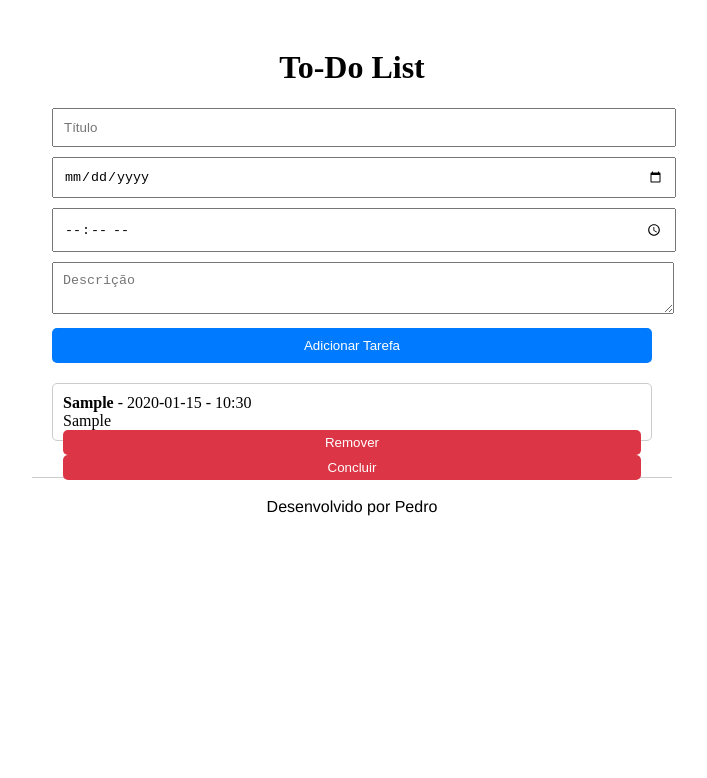
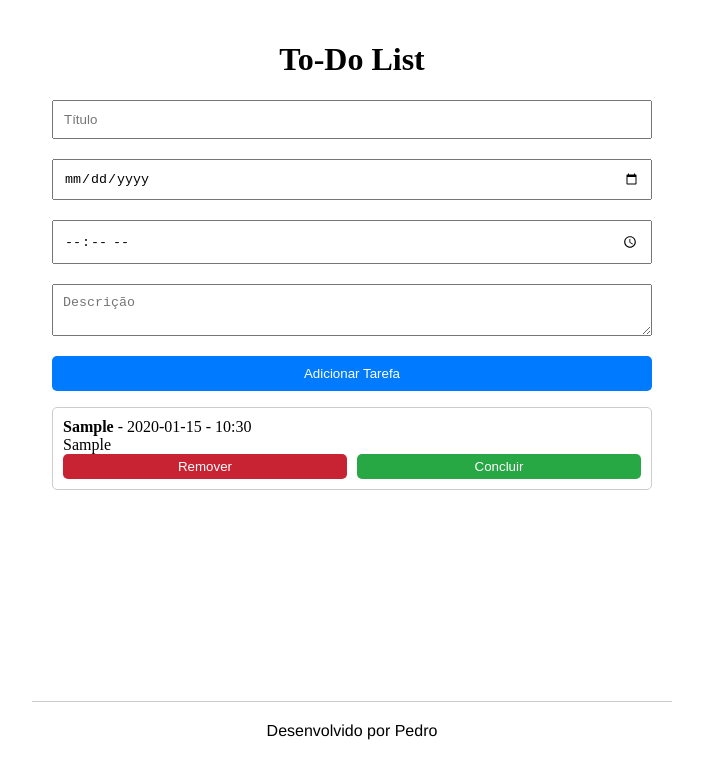
Before and after one commit to ifpi-picos/js-dom-api-devpedrohrd, a plain HTML site: page index.html in a window 1280 px wide. Both pictures are taken after typing "Sample", "2020-01-15", "10:30", "Sample" into the empty fields and a click on the button "Adicionar Tarefa". Shown: the whole page, without its empty margins (288-995 px from the left). Drawn offline with Linux system fonts and the light colour scheme.

Commit message:
feat: add estilização de botões e layout

```diff
--- a/styles.css
+++ b/styles.css
@@ -1,4 +1,14 @@
+body{
+  height: calc(100vh - 40px);
+  display: flex;
+  flex-direction: column;
+  justify-content: space-between;
+  width: 100%;
+  margin: 0;
+}
+
 .container {
+  width: 100%;
   max-width: 600px;
   margin: 0 auto;
   padding: 20px;
@@ -9,14 +19,14 @@
 }
 
 form {
-    margin-bottom: 20px;
+  width: 100%;
+  display: flex;
+  gap: 10px;
+  flex-direction: column;
 }
 
-  input[type="text"],
-  input[type="date"],
-  input[type="time"],
+input,
 textarea {
-    width: 100%;
   padding: 10px;
   margin-bottom: 10px;
 }
@@ -50,7 +60,6 @@
 
 li button {
   float: right;
-    background-color: #dc3545;
   color: #fff;
   border: none;
   padding: 5px 10px;
@@ -58,15 +67,33 @@
   cursor: pointer;
 }
 
-  li button:hover {
+.remove-btn {
   background-color: #c82333;
 }
 
+.remove-btn:hover {
+  background-color: #8c0210;
+}
+
+.button-container {
+  display: flex;
+  gap: 10px;
+}
+
+.complete-btn {
+  background-color: #28a745;
+}
+
+.complete-btn:hover {
+  background-color: #006c18;
+}
+
 footer {
+  width: 100%;
   max-width: 600px;
   margin: 0 auto;
   padding: 20px;
   text-align: center;
   border-top: 1px solid #ccc;
-    font-family: 'Franklin Gothic Medium', 'Arial Narrow', Arial, sans-serif;
+  font-family: "Franklin Gothic Medium", "Arial Narrow", Arial, sans-serif;
 }
```
Lines whose indentation alone changed are shown as unchanged.
